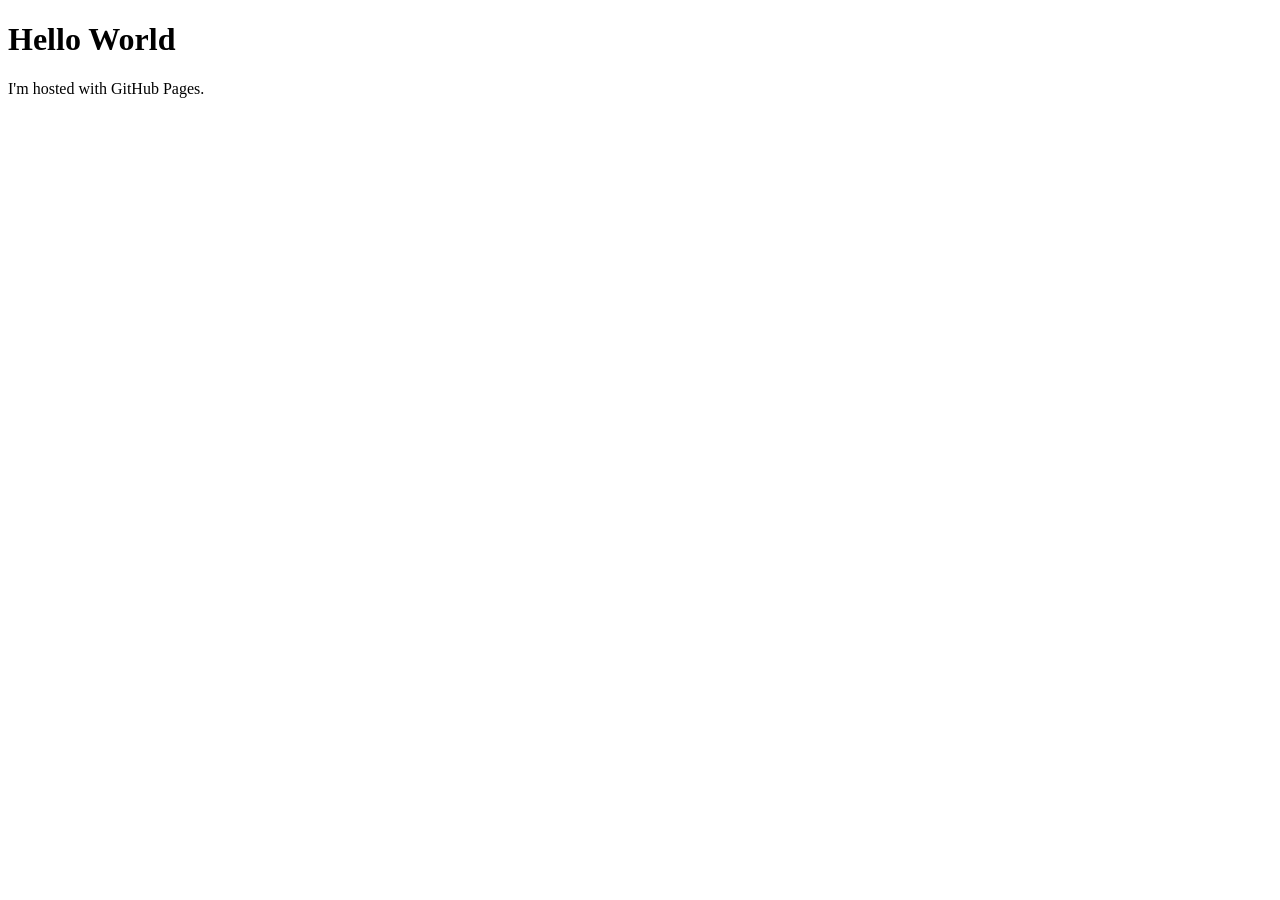
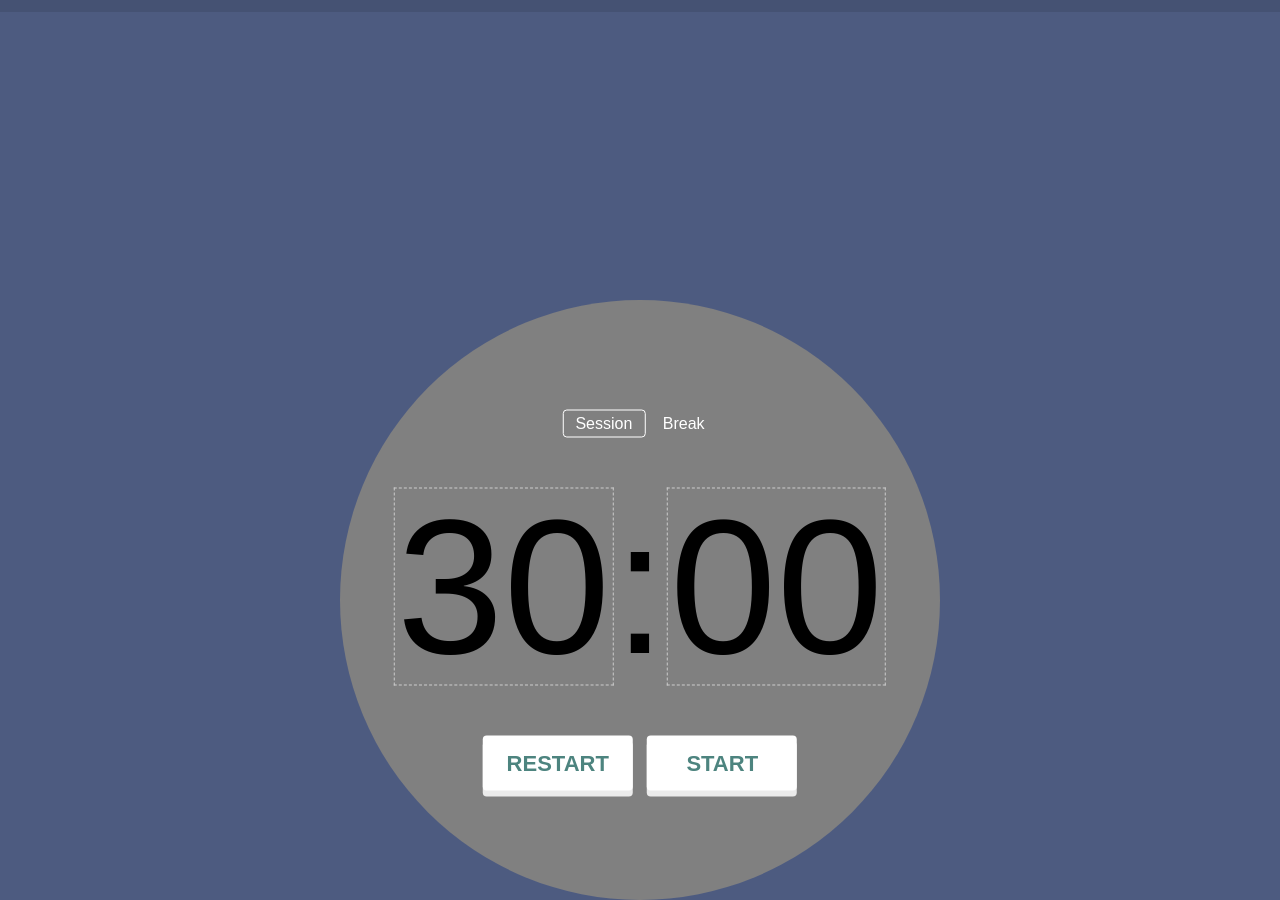
Before and after one commit to hoodieMain/GoatHacks2025, a plain HTML site: page index.html in a window 1280 px wide. Before the commit the page ends 800 px from the top, so only its background shows below. Drawn offline with Linux system fonts and the light colour scheme.

Commit message:
move index.html

```diff
--- a/index.html
+++ b/index.html
@@ -1,10 +1,52 @@
 <!DOCTYPE html>
-<html>
-    <head>
-        <title>hoodieMain.github.io</title>
-    </head>
-    <body>
-        <h1>Hello World</h1>
-        <p>I'm hosted with GitHub Pages.</p>
-    </body>
+<html lang="en">
+  <head>
+    <meta charset="UTF-8" />
+    <meta name="viewport" content="width=device-width, initial-scale=1.0" />
+    <meta http-equiv="X-UA-Compatible" content="ie=edge" />
+    <title>Freshman Session Clock Demo</title>
+    <link rel="stylesheet" href="timer/styles.css" />
+  </head>
+  <body>
+    <main class="app">
+      <progress id="js-progress" value="0"></progress>
+      <div class="progress-bar"></div>
+      <div class="circle-container">
+        <div class="timer">
+          <div class="button-group mode-buttons" id="js-mode-buttons">
+            <button
+              data-mode="session"
+              class="button active mode-button"
+              id="js-session"
+            >
+              Session
+            </button>
+            <button
+              data-mode="break"
+              class="button mode-button"
+              id="js-break"
+            >
+              Break
+            </button>
+          </div>
+          <div class="clock" id="js-clock">
+            <span id="js-minutes" class="timer-text" contenteditable="true"></span>
+            <span class="separator">:</span>
+            <span id="js-seconds" class="timer-text" contenteditable="true"></span>
+          </div>
+          <button class="restart-button" data-action="restart" id="js-restart-btn">
+            Restart
+          </button>
+          <button class="main-button" data-action="start" id="js-btn">
+            Start
+          </button>
+        </div>
+      </div>
+    </main>
+    <div class="hidden">
+      <audio src="timer/backtowork.mp3" data-sound="session"></audio>
+      <audio src="timer/break.mp3" data-sound="break"></audio>
+    </div>
+    <script src="timer/main.js"></script>
+  </body>
 </html>
```
Also changed, not shown: timer/index.html (deleted, +0 -52 lines).
